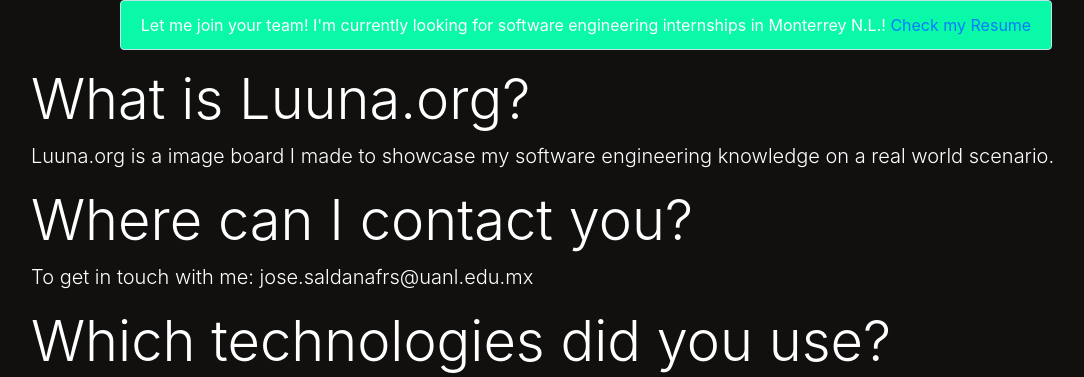
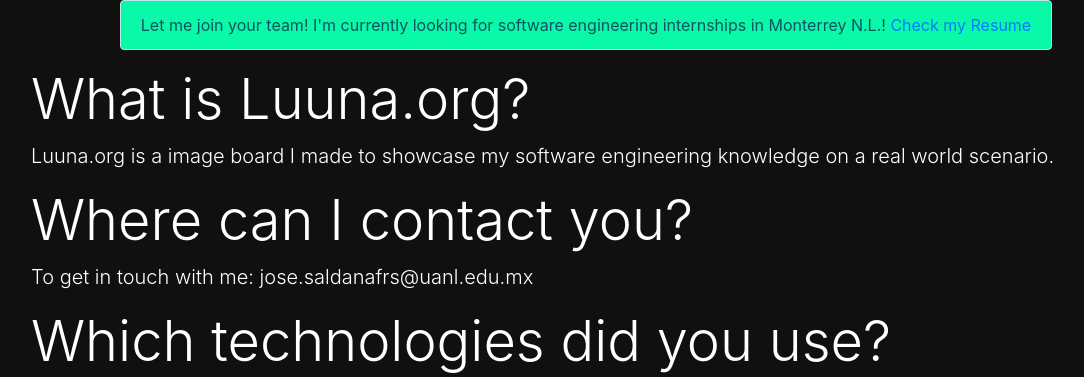
Before and after one commit to DanielFL0/LuunaBoard, a Python web app: template LuunaBoard/templates/about.html in a window 1280 px wide. Shown: the part 56-433 px from the top of the page, without its empty margins (54-1138 px from the left). Run offline with Jinja, Linux system fonts and the light colour scheme; the template is opened without the code that fills it, so the values that code supplies are empty.

Commit message:
Modify about.html color scheme

```diff
--- a/LuunaBoard/templates/about.html
+++ b/LuunaBoard/templates/about.html
@@ -3,7 +3,7 @@
 {% block content %}
 <body style="background-color: #11100f;">
   <div class="d-flex justify-content-center">
-    <div class="alert alert-info text-white" role="alert" style="background-color: #09f9a9;">
+    <div class="alert alert-info" role="alert" style="background-color: #09f9a9;">
       Let me join your team! I'm currently looking for software engineering internships in Monterrey N.L.! <a
         href="{{ url_for('static', filename='media/resume.pdf') }}">Check my Resume</a>
     </div>
```
